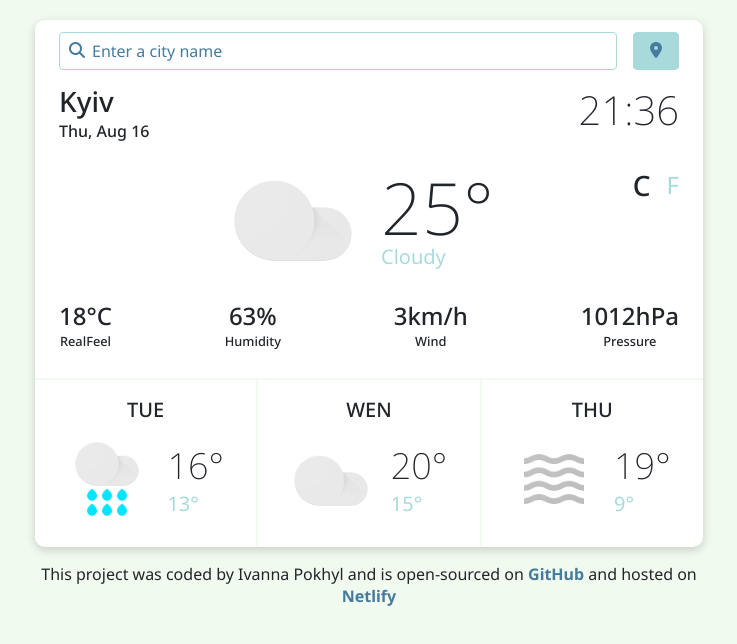
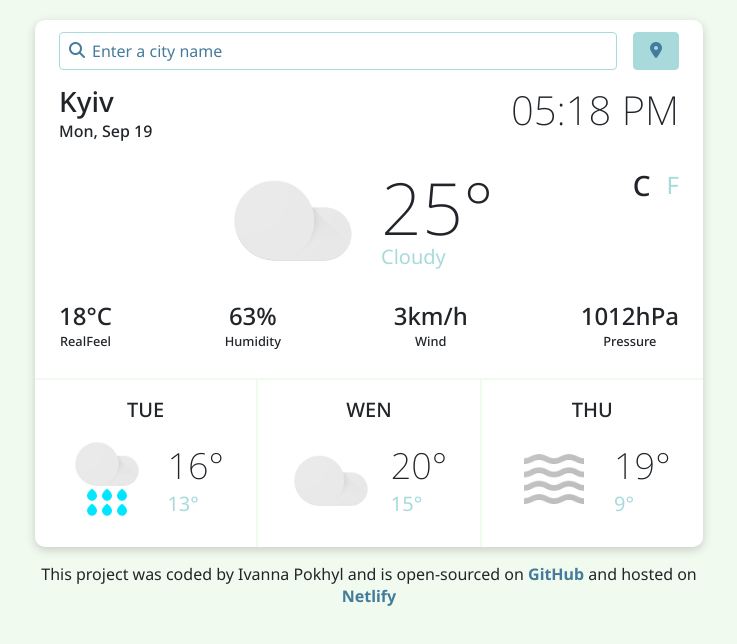
Before and after one commit to ivanna-pt/vanilla-weather-app, a plain HTML site: page index.html in a window 1280 px wide. Shown: the whole page, without its empty margins (271-1008 px from the left). Drawn offline with Linux system fonts and the light colour scheme.

Commit message:
Add Date set

```diff
--- a/index.html
+++ b/index.html
@@ -32,10 +32,10 @@
         <div class="info">
             <div class="info__block">
                 <h1 class="info__city">Kyiv</h1>
-                <div class="info__date">Thu, Aug 16</div>
+                <div class="info__date" id="date">Thu, Aug 16</div>
             </div>
             <div class="info__block">
-                <div class="info__time">21:36</div>
+                <div class="info__time" id="local-time">21:36</div>
             </div>
         </div>
 
@@ -128,6 +128,7 @@
 
 <!--JavaScript files-->
 <script src="src/main.js"></script>
+<script src="src/set-date.js"></script>
 <!--<script scss="https://cdn.jsdelivr.net/npm/bootstrap@5.2.0/dist/js/bootstrap.bundle.min.js" integrity="sha384-A3rJD856KowSb7dwlZdYEkO39Gagi7vIsF0jrRAoQmDKKtQBHUuLZ9AsSv4jD4Xa" crossorigin="anonymous"></script>-->
 
 </body>
--- a/src/main.js
+++ b/src/main.js
@@ -1,3 +1,7 @@
+
+
+
+//Toggle Units
 const fahrenheitBtn = document.querySelector('#fahrenheit-btn');
 const celsiusBtn = document.querySelector('#celsius-btn');
 const unitSwitch = document.querySelector('.weather__unit-switch');
--- /dev/null
+++ b/src/set-date.js
@@ -0,0 +1,18 @@
+function displayDate(value){
+    let options = {
+        weekday: "short",
+        month: "short",
+        day: "numeric"
+    }
+
+    document.querySelector("#date").innerHTML = value.toLocaleDateString("en-US", options);
+    document.querySelector("#local-time").innerHTML = value.toLocaleTimeString([], { hour: '2-digit', minute: '2-digit' });
+
+    setInterval(() =>{
+        let now = new Date();
+        displayDate(now);
+    }, 10000);
+}
+
+let today = new Date();
+displayDate(today);
```
